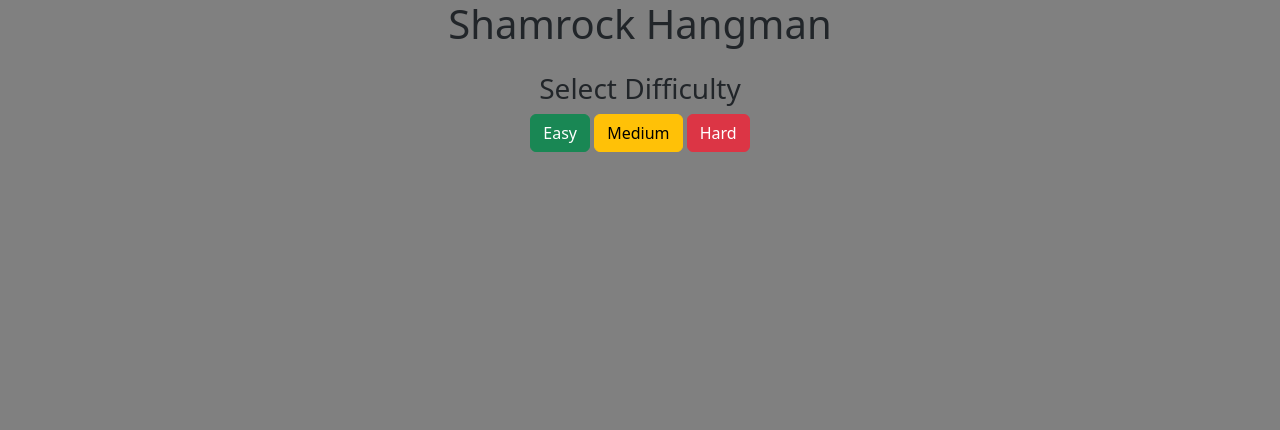
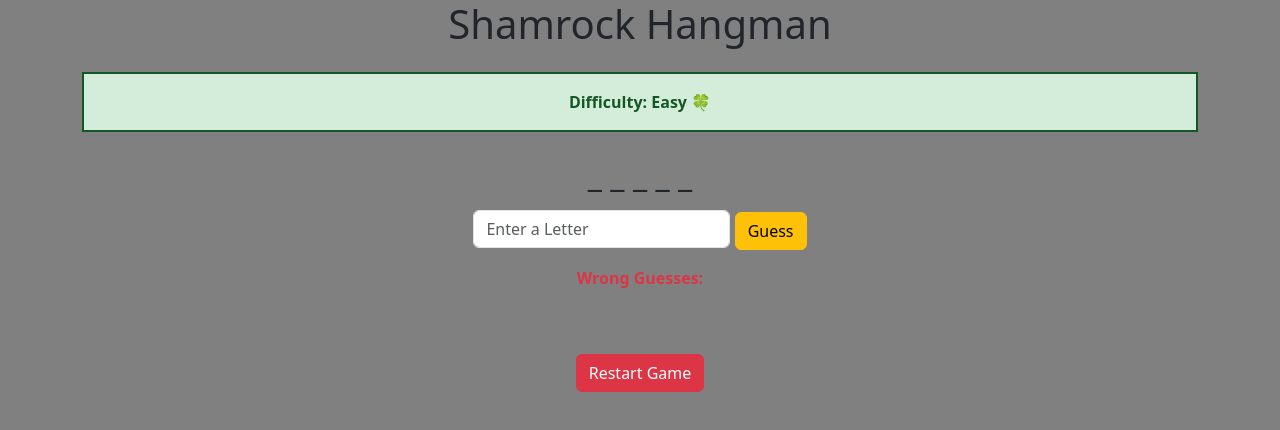
Before and after one commit to AllenIverson25/HangmanBro, a plain HTML site: page index.html in a window 1280 px wide. Both pictures are taken after a click on the button "Easy". Drawn offline with nearby package versions, Linux system fonts and the light colour scheme.

Commit message:
ayyy day 2 done

```diff
--- a/script.js
+++ b/script.js
@@ -0,0 +1,69 @@
+// Word List
+const wordList = [
+    'gold',
+    'luck',
+    'clover',
+    'rain',
+    'charm',
+    'parade',
+    'leprechaun',
+    'treasure',
+    'celebration',
+    'greenery',
+    'shenanigans',
+    'tradition'
+  ]
+
+  //decare variables
+  let selectedWord = ''
+  let displayedWord = ''
+  let wrongGuesses = 0
+  let guessedLetters = []
+  const maxMistakes = 6
+
+  // Start Game Function (runs everything)
+  function startGame (level) {
+    //reset game
+    wrongGuesses = 0
+    guessedLetters = []
+
+    selectedWord = getRandomWord(level)
+
+    updateDifficultyDisplay(level)
+
+
+    //Show Game Area/Difficulty Display , hide selection buttons
+    document.getElementById('gameArea').classList.remove('d-none')
+    document.getElementById('gameArea').classList.add('d-block')
+
+    document.getElementById('difficultyBox').classList.remove('d-none')
+    document.getElementById('difficultyBox').classList.add('d-block')
+
+    document.getElementById('difficultySelection').classList.add('d-none')
+  }
+
+  function getRandomWord (level) {
+    let filteredWords = wordList.filter(word => {
+      if (level === 'easy') return word.length <= 4
+      if (level === 'medium') return word.length >= 5 && word.length <= 7
+      if (level === 'hard') return word.length >= 8
+    })
+    return filteredWords[Math.floor(Math.random() * filteredWords.length)]
+  }
+
+  //update Difficulty Display
+  function updateDifficultyDisplay (level) {
+    let difficultyBox = document.getElementById('difficultyBox')
+    difficultyBox.classList.remove('easy', 'medium', 'hard')
+
+    if (level === 'easy') {
+      difficultyBox.textContent = 'Difficulty: Easy 🍀'
+      difficultyBox.classList.add('easy')
+    } else if (level === 'medium') {
+      difficultyBox.textContent = 'Difficulty: Medium 🌟'
+      difficultyBox.classList.add('medium')
+    } else if (level === 'hard') {
+      difficultyBox.textContent = 'Difficulty: Hard 💀'
+      difficultyBox.classList.add('hard')
+    }
+  }
--- a/style.css
+++ b/style.css
@@ -6,3 +6,7 @@ body {
     width: 300px;
     height: 400px;
 }
+/*  MATCHED BOX COLORS TO DIFFICULTY */
+.easy { background-color: #d4edda; color: #155724; border: 2px solid #155724; } /* Light Green */
+.medium { background-color: #fff3cd; color: #856404; border: 2px solid #856404; } /* Light Yellow */
+.hard { background-color: #f8d7da; color: #721c24; border: 2px solid #721c24; } /* Light Red */
```
